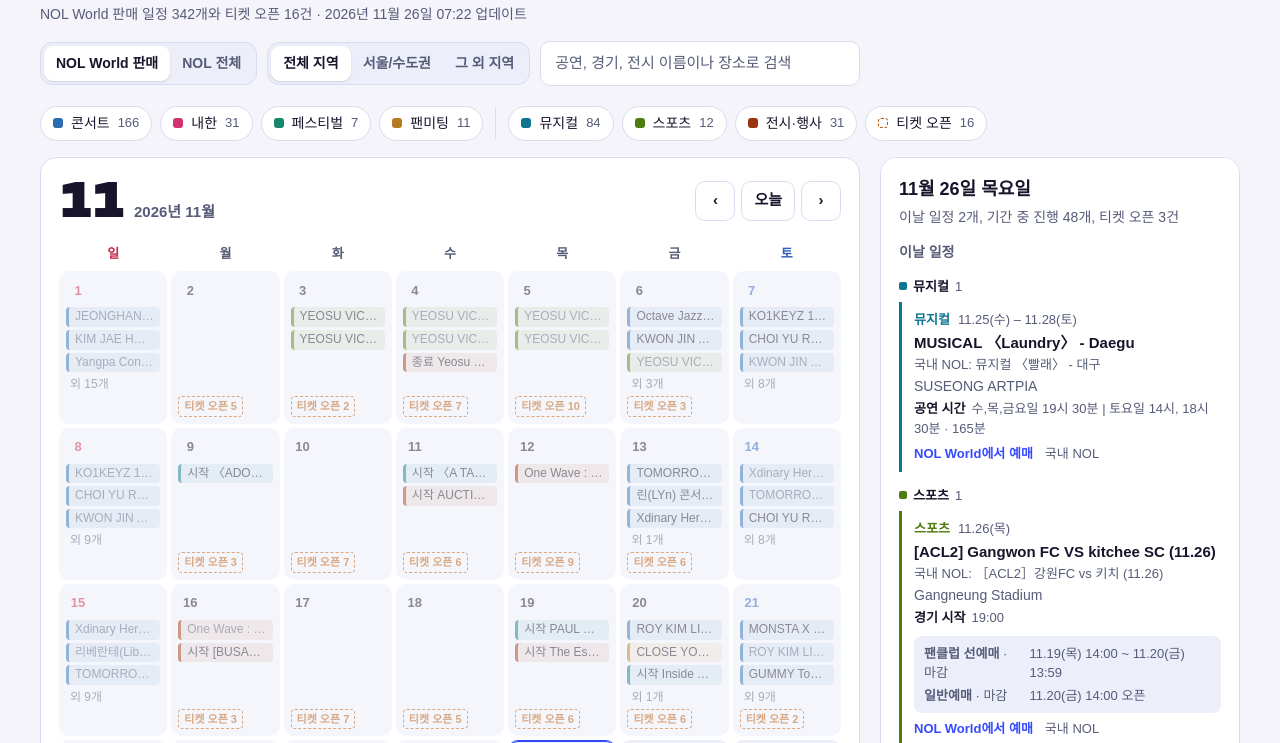
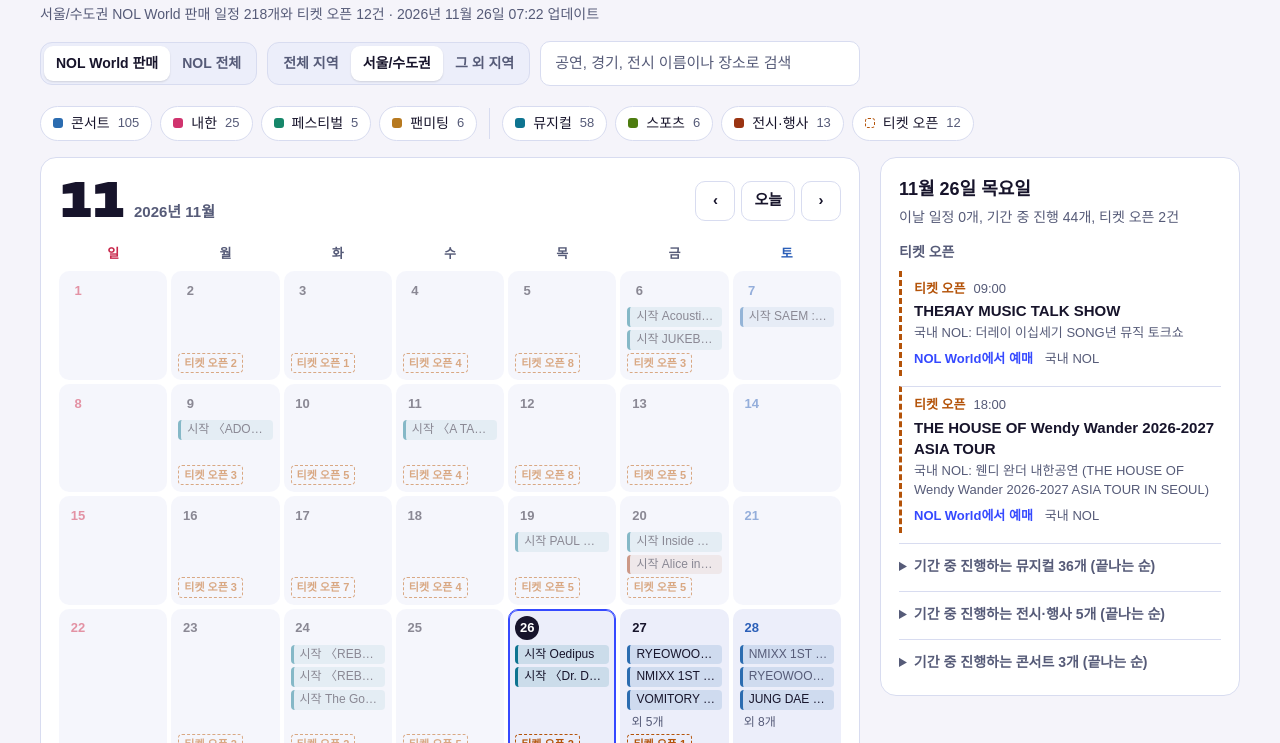
Before and after one commit to nolworld/nol-ticket-calendar, a plain HTML site: page site/index.html in a window 1280 px wide. Shown: the part 57-800 px from the top of the page. Drawn offline with Linux system fonts and the light colour scheme; a web font is replaced by a local one.

Commit message:
Add files via upload

```diff
--- a/site/index.html
+++ b/site/index.html
@@ -254,8 +254,8 @@ footer p { margin: 0 0 6px; }
       <button type="button" data-w="0" aria-pressed="false">NOL 전체</button>
     </div>
     <div class="mode" id="area" role="group" aria-label="지역">
-      <button type="button" data-a="all" aria-pressed="true">전체 지역</button>
-      <button type="button" data-a="cap" aria-pressed="false">서울/수도권</button>
+      <button type="button" data-a="all" aria-pressed="false">전체 지역</button>
+      <button type="button" data-a="cap" aria-pressed="true">서울/수도권</button>
       <button type="button" data-a="etc" aria-pressed="false">그 외 지역</button>
     </div>
     <label class="search">
@@ -344,7 +344,7 @@ footer p { margin: 0 0 6px; }
   var todayM = monthIndex(now.getFullYear(), now.getMonth() + 1);
 
   var EVENTS = [], OPENS = [], UPDATED = '', MIN_M = todayM, MAX_M = todayM;
-  var state = { m: todayM, selected: TODAY, genres: {}, showOpens: true, worldOnly: true, area: 'all', q: '' };
+  var state = { m: todayM, selected: TODAY, genres: {}, showOpens: true, worldOnly: true, area: 'cap', q: '' }; // opens on 서울/수도권
   GENRES.forEach(function (g) { state.genres[g.id] = true; });
 
   function setData(data) {
```
